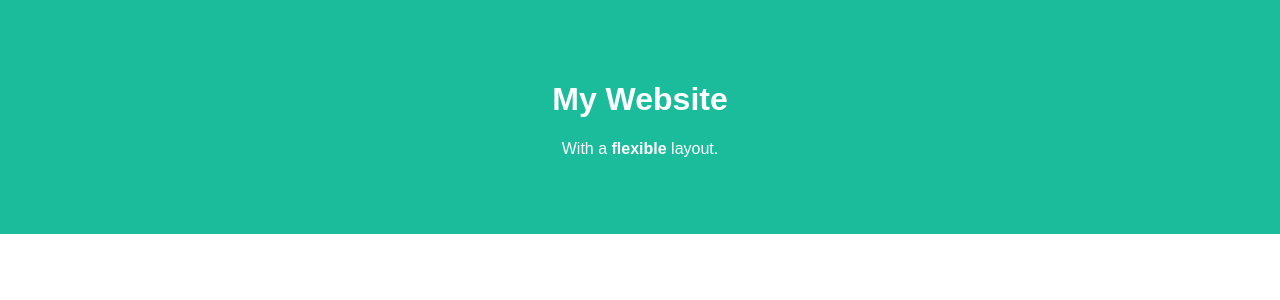
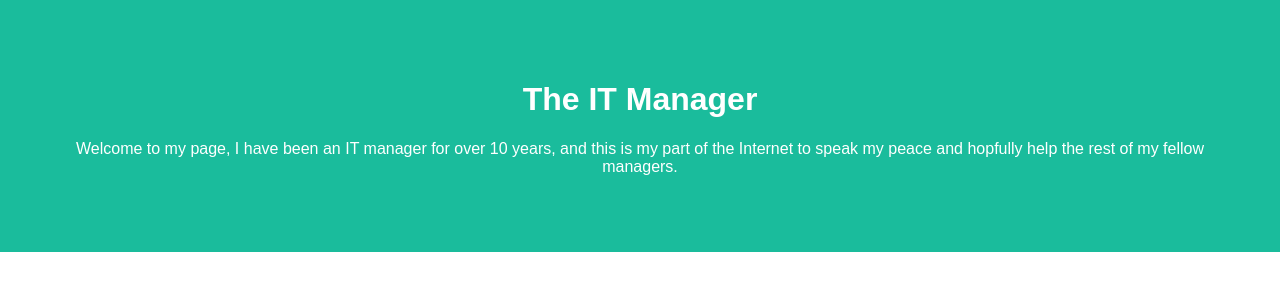
Before and after one commit to marcusdallum/website, a Flask app: page / in a window 1280 px wide. Shown: the top 300 px of the page. Run offline with Flask 2, Linux system fonts and the light colour scheme.

Commit message:
Update about.html

```diff
--- a/templates/about.html
+++ b/templates/about.html
@@ -4,7 +4,7 @@
 </head>
 <body>
 <div class="header">
-  <h1>My Website</h1>
-  <p>With a <b>flexible</b> layout.</p>
+  <h1>The IT Manager</h1>
+  <p>Welcome to my page, I have been an IT manager for over 10 years, and this is my part of the Internet to speak my peace and hopfully help the rest of my fellow managers.</p>
 </div>
 </body>
```
